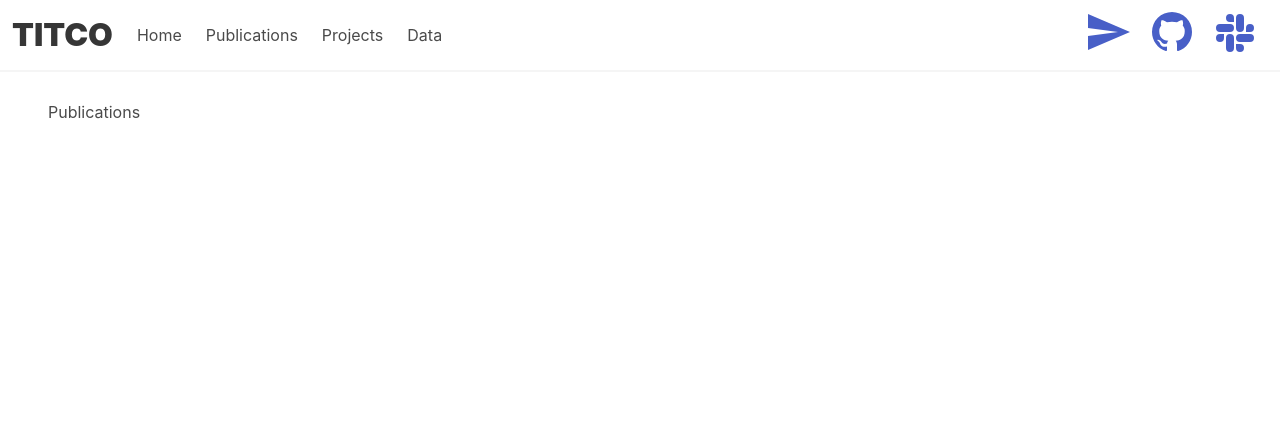
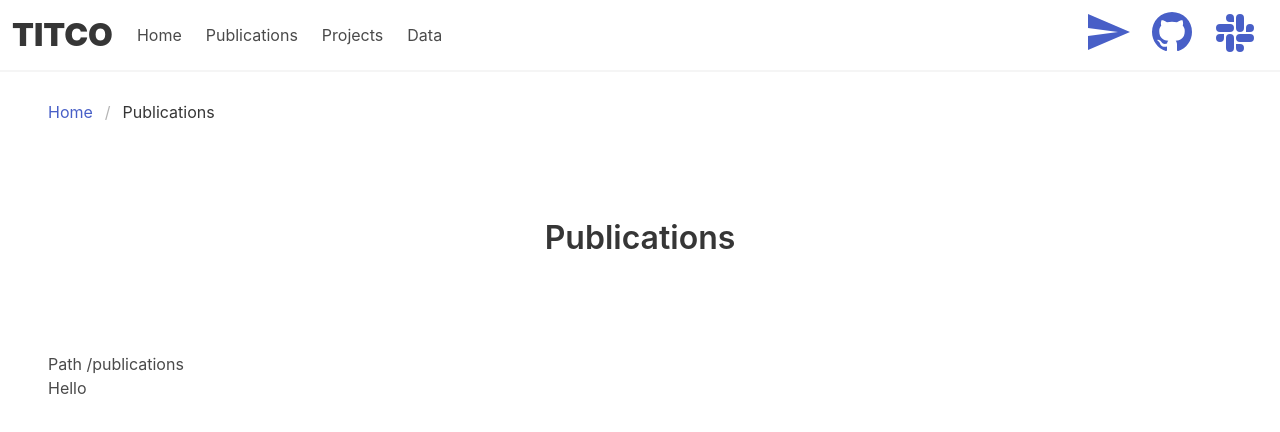
Before and after one commit to martingerdin/titco.org, a Next.js app: page /publications in a window 1280 px wide. Shown: the top 432 px of the page. Built offline with nearby package versions, Linux system fonts and the light colour scheme.

Commit message:
Add dynamic breadcrumbs

```diff
--- a/components/Layout.tsx
+++ b/components/Layout.tsx
@@ -1,17 +1,41 @@
 import { ReactElement, useEffect } from "react";
+import { useRouter } from "next/router";
+import Link from "next/link";
 import Navbar from "./Navbar";
+import capitalise from "../lib/capitalise";
 
 interface layoutProps {
-  children: ReactElement | ReactElement[]
+  children: ReactElement | ReactElement[],
+  title?: string
 }
 
-export default function Layout({children}: layoutProps) {
+export default function Layout({children, title = "Title"}: layoutProps) {
   useEffect(() => {document.querySelector("body").classList.add("has-navbar-fixed-top")})
+
+  const router = useRouter();
+  const { pathname } = router;
+  const pagename = capitalise(pathname.substring(1));
 
   return (
     <>
 	<Navbar />
-	{children}
+	<section className="section">
+	    <nav className="breadcrumb" aria-label="breadcrumbs">
+		<ul>
+		    <li><Link href="/"><a>Home</a></Link></li>
+		    <li className="is-active"><Link href={pathname}><a>{pagename}</a></Link></li>
+		</ul>
+	    </nav>
+	</section>
+	<section className="section">
+		<div className="container has-text-centered">
+		    <h1 className="title">{title}</h1>
+		</div>
+	</section>
+	<section className="section">
+	    <p>Path {pathname}</p>
+	    {children}
+	</section>
     </>
   );
 }
--- /dev/null
+++ b/lib/capitalise.tsx
@@ -0,0 +1,3 @@
+export default function capitalise(s: string) {
+  return s.charAt(0).toUpperCase() + s.slice(1)
+}
--- a/pages/publications.tsx
+++ b/pages/publications.tsx
@@ -2,10 +2,8 @@ import Layout from "../components/Layout";
 
 export default function PublicationsPage() {
   return (
-    <Layout>
-	<section className="section">
-	    <p>Publications</p>
-	</section>
+    <Layout title="Publications">
+	<p>Hello</p>
     </Layout>
   );
 }
```
